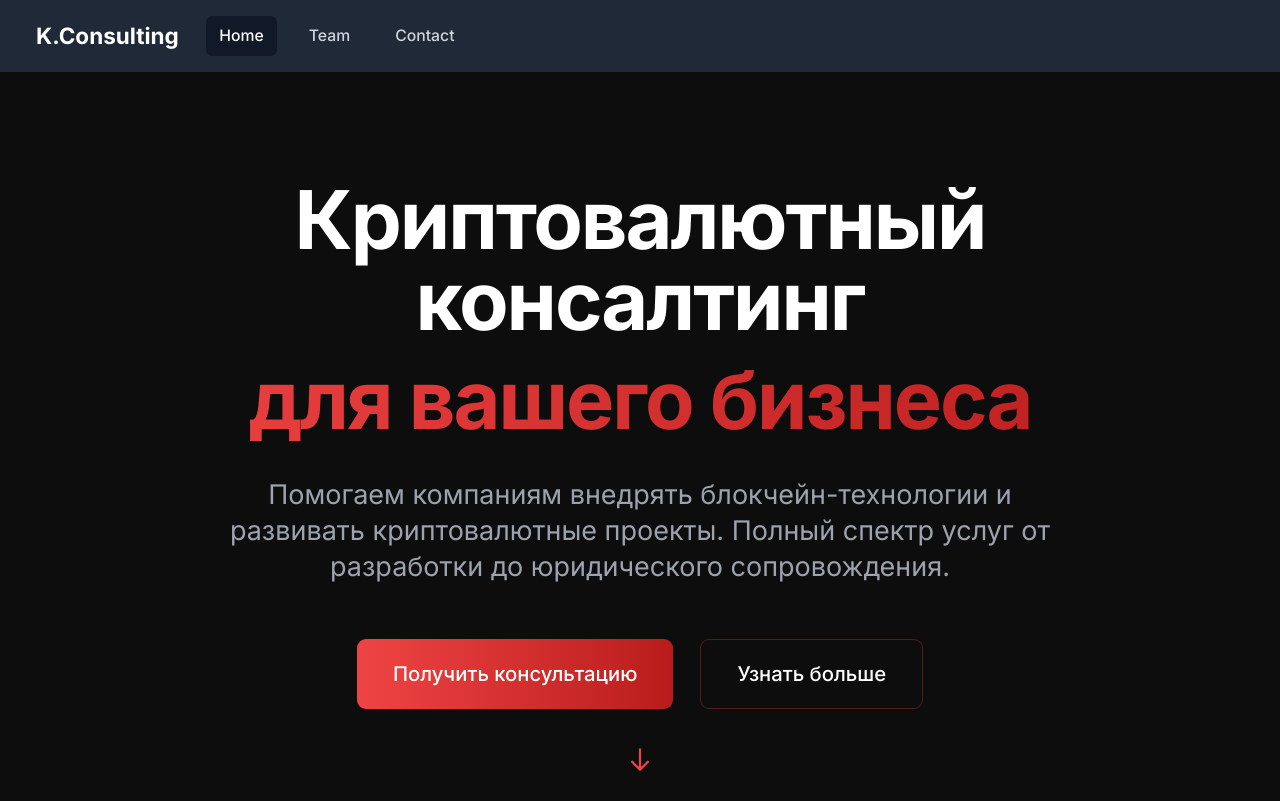
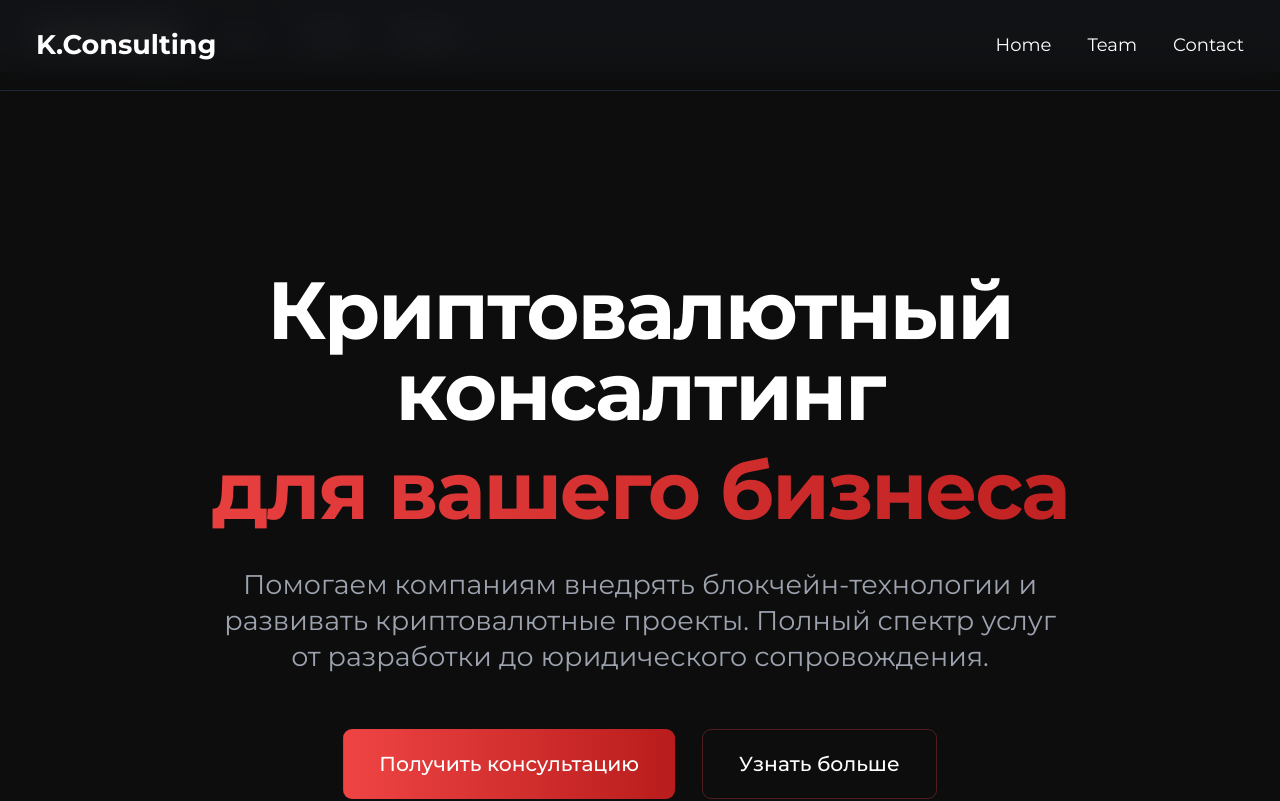
Before and after one commit to Gazprom100/K.Consulting, a Next.js app: page / in a window 1280 px wide. Shown: the top 801 px of the page. Built offline with nearby package versions, Linux system fonts and the light colour scheme.

Commit message:
ГУД??

```diff
--- a/src/app/globals.css
+++ b/src/app/globals.css
@@ -4,7 +4,7 @@
 
 :root {
   --foreground-rgb: 255, 255, 255;
-  --background-start-rgb: 17, 24, 39;
+  --background-start-rgb: 13, 13, 13;
   --background-end-rgb: 0, 0, 0;
   --accent-color: 239, 68, 68;
 }
@@ -24,6 +24,7 @@ body {
     rgb(var(--background-start-rgb)),
     rgb(var(--background-end-rgb))
   );
+  font-feature-settings: "rlig" 1, "calt" 1;
 }
 
 @layer base {
@@ -38,6 +39,10 @@ body {
   h1, h2, h3, h4, h5, h6 {
     @apply tracking-tight;
   }
+
+  p {
+    @apply leading-relaxed;
+  }
 }
 
 /* Custom Scrollbar */
@@ -46,15 +51,16 @@ body {
 }
 
 ::-webkit-scrollbar-track {
-  @apply bg-gray-900;
+  background: rgb(var(--background-start-rgb));
 }
 
 ::-webkit-scrollbar-thumb {
-  @apply bg-red-500 rounded-full;
+  background: #ef4444;
+  border-radius: 5px;
 }
 
 ::-webkit-scrollbar-thumb:hover {
-  @apply bg-red-600;
+  background: #dc2626;
 }
 
 /* Smooth Scrolling */
@@ -207,6 +213,14 @@ label {
   .hover-accent-gradient {
     @apply hover:from-red-600 hover:to-red-800;
   }
+
+  .gradient-border {
+    @apply border border-red-500/30 hover:border-red-500 transition-all duration-300;
+  }
+
+  .gradient-button {
+    @apply bg-gradient-to-r from-red-500 to-red-700 hover:from-red-600 hover:to-red-800 transition-all duration-300;
+  }
 }
 
 /* Loading Animation */
@@ -229,3 +243,58 @@ label {
     background-position: -200% 0;
   }
 }
+
+/* Smooth scrolling for Safari */
+@supports (-webkit-overflow-scrolling: touch) {
+  body {
+    -webkit-overflow-scrolling: touch;
+  }
+}
+
+/* Animations */
+.fade-in {
+  animation: fadeIn 0.5s ease-in forwards;
+}
+
+@keyframes fadeIn {
+  from {
+    opacity: 0;
+    transform: translateY(20px);
+  }
+  to {
+    opacity: 1;
+    transform: translateY(0);
+  }
+}
+
+/* Loading animation */
+.loading-dots {
+  display: inline-flex;
+  align-items: center;
+  gap: 4px;
+}
+
+.loading-dots span {
+  width: 4px;
+  height: 4px;
+  background-color: currentColor;
+  border-radius: 50%;
+  animation: dots 1.4s infinite ease-in-out both;
+}
+
+.loading-dots span:nth-child(1) {
+  animation-delay: -0.32s;
+}
+
+.loading-dots span:nth-child(2) {
+  animation-delay: -0.16s;
+}
+
+@keyframes dots {
+  0%, 80%, 100% {
+    transform: scale(0);
+  }
+  40% {
+    transform: scale(1.0);
+  }
+}
--- a/src/app/page.tsx
+++ b/src/app/page.tsx
@@ -3,6 +3,9 @@
 import { motion } from 'framer-motion';
 import { useState } from 'react';
 import Link from 'next/link';
+import { Montserrat } from 'next/font/google';
+
+const montserrat = Montserrat({ subsets: ['latin', 'cyrillic'] });
 
 const serviceCategories = [
   {
@@ -242,17 +245,95 @@ const stats = [
 
 export default function Home() {
   const [activeCategory, setActiveCategory] = useState('investment');
+  const [isMenuOpen, setIsMenuOpen] = useState(false);
 
   return (
-    <main className="min-h-screen bg-[#0D0D0D]">
+    <div className={`min-h-screen bg-[#0D0D0D] ${montserrat.className}`}>
+      {/* Header */}
+      <header className="fixed top-0 left-0 right-0 z-50 bg-[#0D0D0D]/80 backdrop-blur-lg border-b border-gray-800">
+        <div className="container mx-auto px-4">
+          <div className="flex items-center justify-between h-20">
+            <Link href="/" className="text-2xl font-bold">
+              K.Consulting
+            </Link>
+
+            {/* Desktop Navigation */}
+            <nav className="hidden md:flex items-center space-x-8">
+              <Link href="/" className="text-white hover:text-red-500 transition-colors">
+                Home
+              </Link>
+              <Link href="/team" className="text-white hover:text-red-500 transition-colors">
+                Team
+              </Link>
+              <Link href="/contact" className="text-white hover:text-red-500 transition-colors">
+                Contact
+              </Link>
+            </nav>
+
+            {/* Mobile Menu Button */}
+            <button
+              className="md:hidden text-white"
+              onClick={() => setIsMenuOpen(!isMenuOpen)}
+            >
+              <svg className="w-6 h-6" fill="none" stroke="currentColor" viewBox="0 0 24 24">
+                <path
+                  strokeLinecap="round"
+                  strokeLinejoin="round"
+                  strokeWidth={2}
+                  d={isMenuOpen ? "M6 18L18 6M6 6l12 12" : "M4 6h16M4 12h16M4 18h16"}
+                />
+              </svg>
+            </button>
+          </div>
+
+          {/* Mobile Navigation */}
+          <motion.div
+            initial={false}
+            animate={{ height: isMenuOpen ? 'auto' : 0, opacity: isMenuOpen ? 1 : 0 }}
+            transition={{ duration: 0.3 }}
+            className="md:hidden overflow-hidden"
+          >
+            <nav className="flex flex-col space-y-4 py-4">
+              <Link
+                href="/"
+                className="text-white hover:text-red-500 transition-colors"
+                onClick={() => setIsMenuOpen(false)}
+              >
+                Home
+              </Link>
+              <Link
+                href="/team"
+                className="text-white hover:text-red-500 transition-colors"
+                onClick={() => setIsMenuOpen(false)}
+              >
+                Team
+              </Link>
+              <Link
+                href="/contact"
+                className="text-white hover:text-red-500 transition-colors"
+                onClick={() => setIsMenuOpen(false)}
+              >
+                Contact
+              </Link>
+            </nav>
+          </motion.div>
+        </div>
+      </header>
+
+      <main className="pt-20">
         {/* Hero Section */}
         <section className="relative min-h-[90vh] flex items-center justify-center overflow-hidden border-b border-gray-800">
           <div className="absolute inset-0">
             <div className="absolute inset-0 bg-[#0D0D0D]">
-            <div className="absolute inset-0">
+              <motion.div
+                initial={{ opacity: 0 }}
+                animate={{ opacity: 1 }}
+                transition={{ duration: 1 }}
+                className="absolute inset-0"
+              >
                 <div className="absolute top-0 left-0 w-full h-full bg-gradient-radial from-red-500/10 via-transparent to-transparent" />
                 <div className="absolute bottom-0 right-0 w-full h-full bg-gradient-radial from-red-700/10 via-transparent to-transparent" />
-            </div>
+              </motion.div>
             </div>
           </div>
 
@@ -263,16 +344,32 @@ export default function Home() {
               transition={{ duration: 0.8 }}
               className="text-center max-w-5xl mx-auto"
             >
-            <h1 className="text-4xl md:text-6xl lg:text-7xl font-bold mb-8 leading-tight">
+              <motion.h1
+                initial={{ opacity: 0, y: 20 }}
+                animate={{ opacity: 1, y: 0 }}
+                transition={{ duration: 0.8, delay: 0.2 }}
+                className="text-4xl md:text-6xl lg:text-7xl font-bold mb-8 leading-tight"
+              >
                 <span className="text-white">Криптовалютный консалтинг</span>
                 <span className="block mt-4 bg-clip-text text-transparent bg-gradient-to-r from-red-500 to-red-700">
                   для вашего бизнеса
                 </span>
-            </h1>
-            <p className="text-lg md:text-xl lg:text-2xl text-gray-400 mb-12 max-w-3xl mx-auto leading-relaxed">
-              Помогаем компаниям внедрять блокчейн-технологии и развивать криптовалютные проекты. Полный спектр услуг от разработки до юридического сопровождения.
-            </p>
-            <div className="flex flex-col sm:flex-row gap-6 justify-center">
+              </motion.h1>
+              <motion.p
+                initial={{ opacity: 0, y: 20 }}
+                animate={{ opacity: 1, y: 0 }}
+                transition={{ duration: 0.8, delay: 0.4 }}
+                className="text-lg md:text-xl lg:text-2xl text-gray-400 mb-12 max-w-3xl mx-auto leading-relaxed"
+              >
+                Помогаем компаниям внедрять блокчейн-технологии и развивать криптовалютные проекты.
+                Полный спектр услуг от разработки до юридического сопровождения.
+              </motion.p>
+              <motion.div
+                initial={{ opacity: 0, y: 20 }}
+                animate={{ opacity: 1, y: 0 }}
+                transition={{ duration: 0.8, delay: 0.6 }}
+                className="flex flex-col sm:flex-row gap-6 justify-center"
+              >
                 <Link
                   href="/contact"
                   className="group relative inline-flex items-center justify-center px-8 py-4 text-lg font-medium text-white bg-gradient-to-r from-red-500 to-red-700 rounded-lg overflow-hidden transition-all duration-300 hover:from-red-600 hover:to-red-800"
@@ -287,11 +384,16 @@ export default function Home() {
                   <span className="relative z-10">Узнать больше</span>
                   <div className="absolute inset-0 opacity-0 group-hover:opacity-10 bg-red-500 transition-opacity duration-300" />
                 </Link>
-            </div>
+              </motion.div>
             </motion.div>
           </div>
 
-        <div className="absolute bottom-10 left-1/2 transform -translate-x-1/2">
+          <motion.div
+            initial={{ opacity: 0 }}
+            animate={{ opacity: 1 }}
+            transition={{ duration: 1, delay: 1 }}
+            className="absolute bottom-10 left-1/2 transform -translate-x-1/2"
+          >
             <motion.div
               animate={{ y: [0, 10, 0] }}
               transition={{ duration: 2, repeat: Infinity }}
@@ -301,7 +403,7 @@ export default function Home() {
                 <path strokeLinecap="round" strokeLinejoin="round" strokeWidth={2} d="M19 14l-7 7m0 0l-7-7m7 7V3" />
               </svg>
             </motion.div>
-        </div>
+          </motion.div>
         </section>
 
         {/* Services Section */}
@@ -502,5 +604,6 @@ export default function Home() {
           </div>
         </section>
       </main>
+    </div>
   );
 }
--- /dev/null
+++ b/src/components/LoadingScreen.tsx
@@ -0,0 +1,41 @@
+'use client';
+
+import { motion } from 'framer-motion';
+
+interface LoadingScreenProps {
+  isVisible: boolean;
+}
+
+export default function LoadingScreen({ isVisible }: LoadingScreenProps) {
+  if (!isVisible) return null;
+
+  return (
+    <motion.div
+      initial={{ opacity: 1 }}
+      animate={{ opacity: 1 }}
+      exit={{ opacity: 0 }}
+      className="fixed inset-0 z-50 flex items-center justify-center bg-black"
+    >
+      <div className="text-center">
+        <motion.div
+          animate={{
+            scale: [1, 1.2, 1],
+          }}
+          transition={{
+            duration: 2,
+            repeat: Infinity,
+            ease: "easeInOut"
+          }}
+          className="mb-8"
+        >
+          <h1 className="text-4xl font-bold gradient-text">K.Consulting</h1>
+        </motion.div>
+        <div className="loading-dots">
+          <span></span>
+          <span></span>
+          <span></span>
+        </div>
+      </div>
+    </motion.div>
+  );
+}
```
Lines whose indentation alone changed are shown as unchanged.
